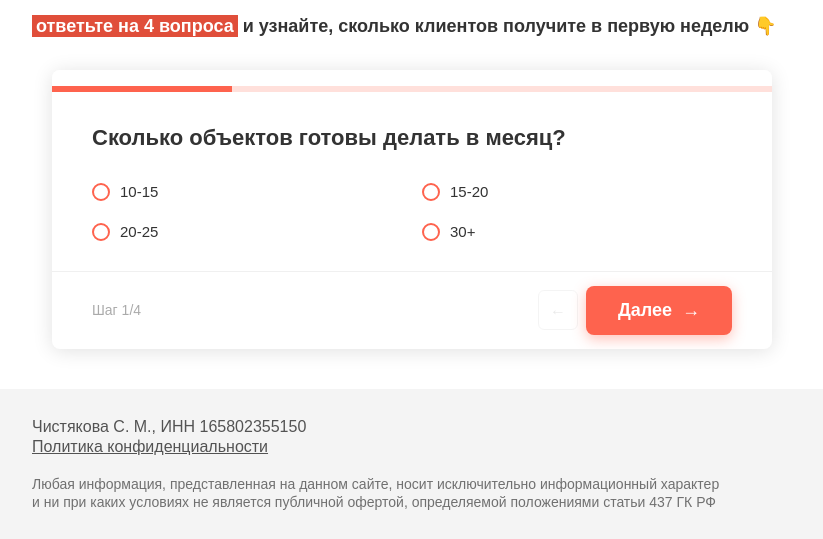
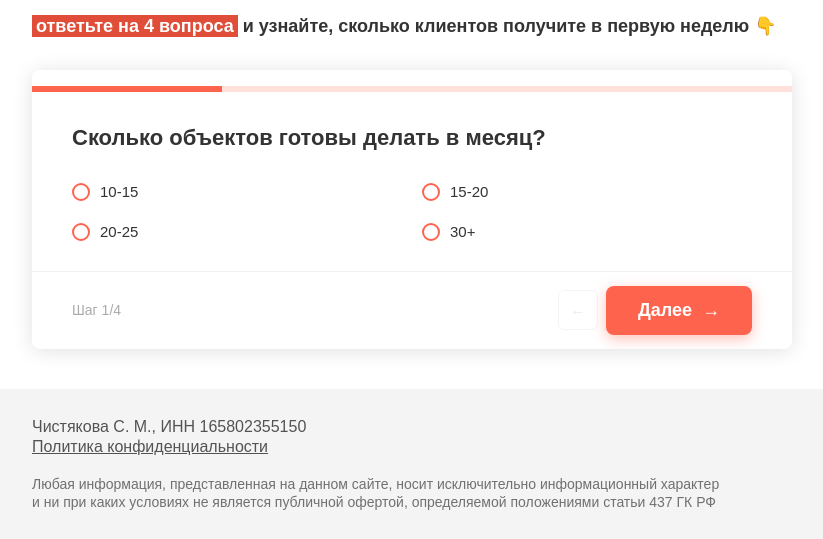
Before and after one commit to rasashaboy-droid/lidgen, a plain HTML site: page index.html in a window 1280 px wide. Shown: the part 540-1079 px from the top of the page, without its empty margins (228-1051 px from the left). Drawn offline with Linux system fonts and the light colour scheme.

Commit message:
Match quiz width to hero block on desktop (760px)

```diff
--- a/index.html
+++ b/index.html
@@ -200,7 +200,7 @@ html { overflow-x: hidden; }
   padding: 20px 0 40px;
 }
 .quiz-col {
-  max-width: 760px;
+  max-width: 800px;
   margin: 0 auto;
   padding: 0 20px;
 }
```
